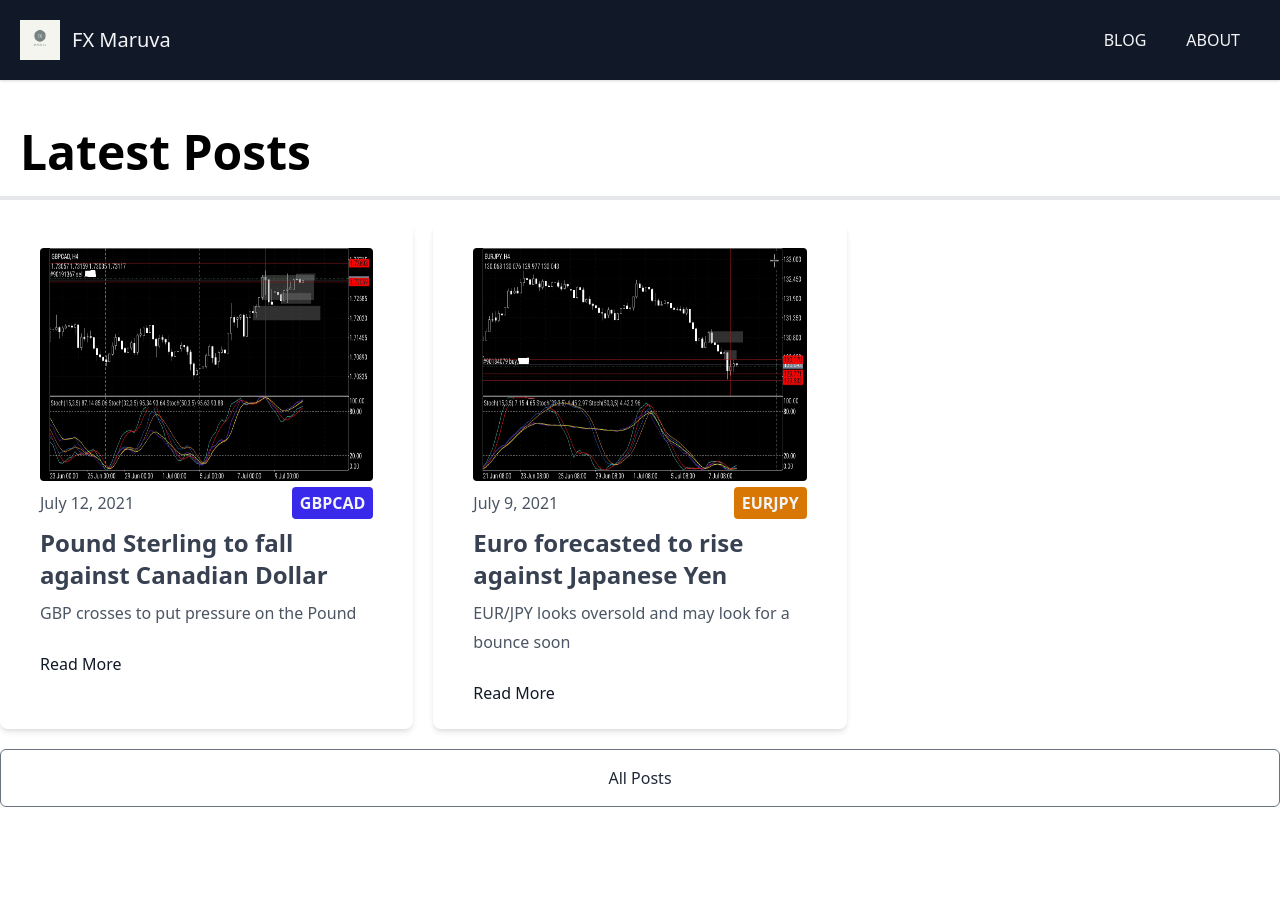
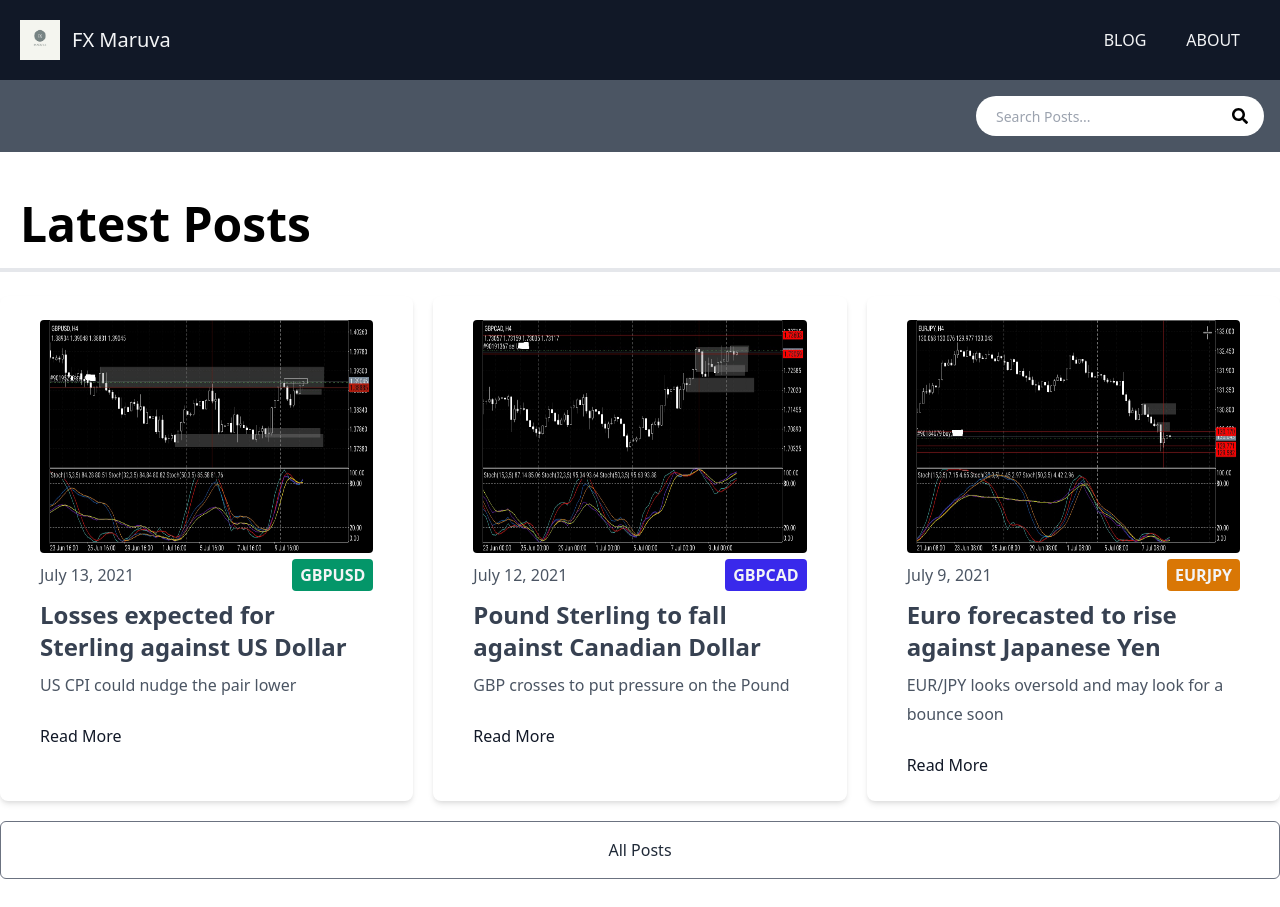
Before and after one commit to icematthews/fx-maruva, a Next.js app: page / in a window 1280 px wide. Before the commit the page ends 835 px from the top, so only its background shows below. Built offline with nearby package versions, Linux system fonts and the light colour scheme.

Commit message:
added post and functioning search bar

```diff
--- a/cache/data.js
+++ b/cache/data.js
@@ -1 +1 @@
-export const posts = [{"slug":"eur-rise-against-jpy","frontmatter":{"title":"Euro forecasted to rise against Japanese Yen","date":"July 9, 2021","excerpt":"EUR/JPY looks oversold and may look for a bounce soon","cover_image":"/images/posts/eurjpy090721.jpg","category":"EURJPY"}},{"slug":"gbp-fall-against-cad","frontmatter":{"title":"Pound Sterling to fall against Canadian Dollar","date":"July 12, 2021","excerpt":"GBP crosses to put pressure on the Pound","cover_image":"/images/posts/gbpcad120721.jpg","category":"GBPCAD"}}]
+export const posts = [{"slug":"eur-rise-against-jpy","frontmatter":{"title":"Euro forecasted to rise against Japanese Yen","date":"July 9, 2021","excerpt":"EUR/JPY looks oversold and may look for a bounce soon","cover_image":"/images/posts/eurjpy090721.jpg","category":"EURJPY"}},{"slug":"gbp-fall-against-cad","frontmatter":{"title":"Pound Sterling to fall against Canadian Dollar","date":"July 12, 2021","excerpt":"GBP crosses to put pressure on the Pound","cover_image":"/images/posts/gbpcad120721.jpg","category":"GBPCAD"}},{"slug":"gbp-fall-against-usd","frontmatter":{"title":"Losses expected for Sterling against US Dollar","date":"July 13, 2021","excerpt":"US CPI could nudge the pair lower","cover_image":"/images/posts/gbpusd130721.jpg","category":"GBPUSD"}}]
--- a/components/CategoryLabel.js
+++ b/components/CategoryLabel.js
@@ -4,7 +4,7 @@ export default function CategoryLabel({ children }) {
   const colorKey = {
     EURJPY: "yellow",
     GBPCAD: "blue",
-    Python: "green",
+    GBPUSD: "green",
     PHP: "purple",
     Ruby: "red",
   };
--- a/components/Layout.js
+++ b/components/Layout.js
@@ -13,7 +13,7 @@ export default function Layout({ title, keywords, description, children }) {
       </Head>
 
       <Header />
-      {/* <Search /> */}
+      <Search />
       <main className="container mx-auto my-7">{children}</main>
     </div>
   );
--- /dev/null
+++ b/posts/gbp-fall-against-usd.md
@@ -0,0 +1,15 @@
+---
+title: "Losses expected for Sterling against US Dollar"
+date: "July 13, 2021"
+excerpt: "US CPI could nudge the pair lower"
+cover_image: "/images/posts/gbpusd130721.jpg"
+category: "GBPUSD"
+# author: "Ismaail Matthews"
+# author_image: "/images/authors/mypic.jpg"
+---
+
+## Losses expected for Sterling against US Dollar
+
+The bearish GBP theme looks set to continue as the Stochastic oscillator is showing that the GBP is heavily overbought against the USD. Nearby resistance at 1.3928-41 could provide the catalyst lower while immediate support levels are between 1.3872-84. The Elliot Wave pattern on the 4-Hour timeframe is bearish.
+
+A higher US CPI print expected later today could send the USD higher as the Fed looks to taper asset purchases sooner rather than later.
```
Also changed, not shown: public/images/posts/gbpusd130721.jpg (added).
